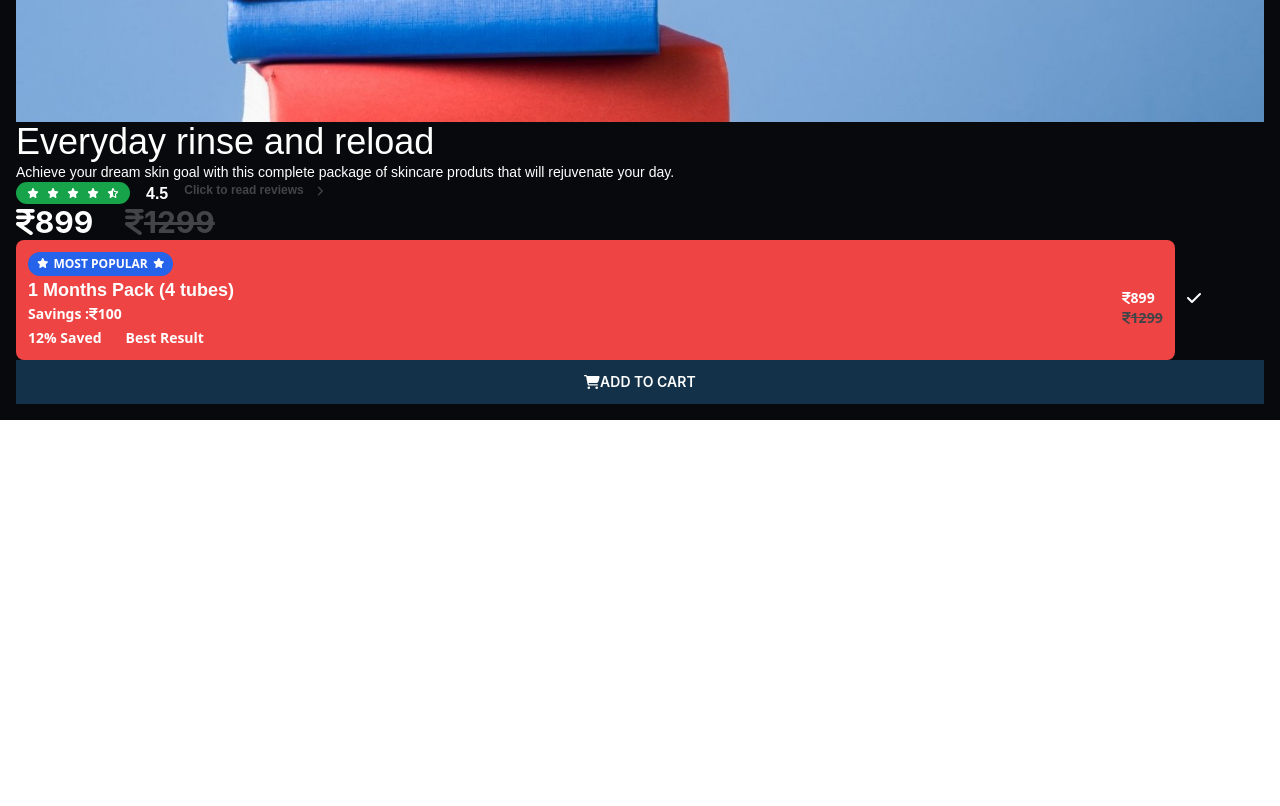
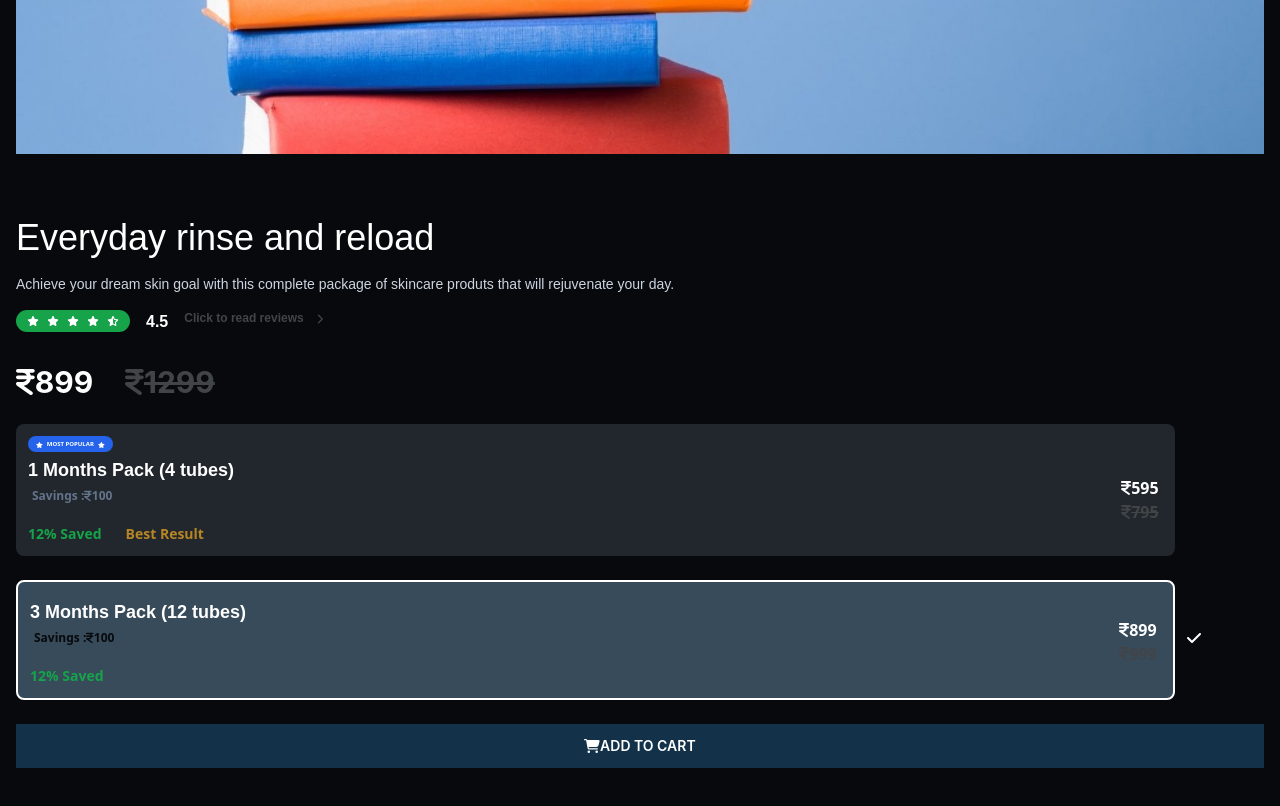
Before and after one commit to snippy066/dyeusfrontend, a React (Create React App) app: page / in a window 1280 px wide. Shown: the part 640-1446 px from the top of the page. Before the commit the page ends 1060 px from the top, so only its background shows below. Built offline with nearby package versions, Linux system fonts and the light colour scheme.

Commit message:
customize styling

```diff
--- a/src/App.js
+++ b/src/App.js
@@ -6,7 +6,7 @@ import Body from './components/body';
 
 function App() {
   return (
-    <div className="App bg-back_blue text-white p-8 md:p-4">
+    <div className="App bg-back_blue text-white p-6 md:p-4">
      <Header/>
      <Body/>
     </div>
--- a/src/components/body.js
+++ b/src/components/body.js
@@ -9,26 +9,29 @@ import Cart from "./cart";
 
 function Body() {
   return (
-    <div className="h-screen md:h-auto bg-back_blue">
+    <div className="h-full md:h-auto bg-back_blue">
       <img src={productpic} alt="product_picture" />
-      <div className="text-4xl font-medium font-custfont">
+      <div className="text-4xl font-medium font-custfont mt-16 pb-4">
         Everyday rinse and reload
       </div>
-      <div className="font-custfont text-sm ">
+      <div className="font-custfont text-sm text-slate-300 pb-4 ">
         Achieve your dream skin goal with this complete package of skincare
         produts that will rejuvenate your day.
       </div>
-      <Rating />
+      <div class="flex items-center pb-8">
+      <Rating /></div>
 
-    <div className="text-3xl flex gap-8">
+    <div className="text-3xl flex gap-8 pb-6">
       <CurrencyCurrent text="899" color={false} strike={false}/>
       <CurrencyCurrent text="1299" color={true} strike={true}/>
       </div>
 
-      <div>
-          <VariantPicker/>
+      <div >
+          <VariantPicker val={false} count={[1,4,595,795]}/>
+          <VariantPicker val={true} count={[3,12,899,999]}/>
+
       </div>
-      <div>
+      <div className="pb-72">
         <Cart/>
       </div>
     </div>
--- a/src/components/currencyCurrent.js
+++ b/src/components/currencyCurrent.js
@@ -6,7 +6,7 @@ function CurrencyCurrent(props) {
   const color=props.color;
   const strike=props.strike;
     return (
-        <div className={`font-bold flex gap-5 ${color?"text-cust_text":"text-white"} ${strike ?
+        <div className={`font-bold flex gap-5 ${color?" text-cust_text":"text-white"} ${strike ?
         "line-through":""}`}>
         <div>
           <FontAwesomeIcon icon={faIndianRupeeSign} />
--- a/src/components/header.js
+++ b/src/components/header.js
@@ -5,7 +5,7 @@ import {faCartShopping} from "@fortawesome/free-solid-svg-icons";
 
 function Header() {
     return (
-        <div className=''>
+        <div className='pb-8'>
             <div className='flex justify-between pt-1 pb-6 items-center'>
            <FontAwesomeIcon icon={faBars} />
            <FontAwesomeIcon icon={faCartShopping} /></div>
--- a/src/components/variantPicker.js
+++ b/src/components/variantPicker.js
@@ -4,37 +4,44 @@ import { faStar } from "@fortawesome/free-solid-svg-icons";
 import { faIndianRupeeSign } from "@fortawesome/free-solid-svg-icons";
 import { faCheck } from "@fortawesome/free-solid-svg-icons";
 import CurrencyCurrent from "./currencyCurrent";
+let select='false';
 
-function VariantPicker() {
+function VariantPicker(props) {
+  const val=props.val;
   return (
-    <div class="flex items-center -mr-4">
-    <div class="bg-red-500 rounded-lg p-3 font-sans text-sm font-semibold border-white w-11/12">
-      <div className=" bg-blue-600 rounded-xl flex text-xs p-1 px-2 justify-center w-fit gap-1">
-        <FontAwesomeIcon icon={faStar} className="h-2.5 mt-0.5" />
+    <div className="flex items-center -mr-4 pb-6" onClick={()=>(!select)}>
+      {
+        console.log(select)
+      }
+  <div className={`rounded-lg p-3 font-sans text-sm font-semibold w-11/12
+  ${val?"bg-black_sh1 border-white border-2":"bg-black_sh"}`}>
+
+      <div className={`bg-blue-600 rounded-xl flex text-xxs p-1 px-2 justify-center w-fit gap-1 ${val?'hidden':'block'}`}>
+        <FontAwesomeIcon icon={faStar} className="h-1.5 mt-0.5" />
         <div>MOST POPULAR</div>
-        <FontAwesomeIcon icon={faStar} className="h-2.5 mt-0.5" />
+        <FontAwesomeIcon icon={faStar} className="h-1.5 mt-0.5" />
       </div>
-      <div className="text-lg font-custfont font-semibold">
-        1 Months Pack (4 tubes)
+      <div className="text-lg font-custfont font-semibold mt-1">
+        {props.count[0]} Months Pack ({props.count[1]} tubes)
       </div>
-      <div class="flex justify-between">
+      <div className={`flex justify-between text-xs p-1 ${val?"text-back_blue":" text-slate-500"}`}>
         <div>
           Savings :
           <FontAwesomeIcon icon={faIndianRupeeSign} />
           100
         </div>
-        <div class="-mt-4">
-          <CurrencyCurrent text="899" color={false} strike={false} />
-          <CurrencyCurrent text="1299" color={true} strike={true} />
+        <div className="-mt-3 font-bold text-base">
+          <CurrencyCurrent text={props.count[2]} color={false} strike={false} />
+          <CurrencyCurrent text={props.count[3]} color={true} strike={true} className={`${val?" text-black_sh":"text-slate-500"}`}/>
         </div>
       </div>
-      <div class="flex gap-6">
+      <div className="flex gap-6 text-green-600 -mt-1">
         12% Saved
-        <div>Best Result</div>
+        <div className={`text-yellow_sh ${val?'hidden':'block'}`}>Best Result</div>
       </div>
     </div>
 
-    <div><FontAwesomeIcon icon={faCheck} className="h-6 w-6 ml-3"/></div>
+    <div className={`${val?'block':'hidden'}`}><FontAwesomeIcon icon={faCheck} className="h-6 w-6 ml-3"/></div>
     </div>
   );
 }
--- a/tailwind.config.js
+++ b/tailwind.config.js
@@ -4,10 +4,17 @@ module.exports = {
   ],
   theme: {
     extend: {
+      fontSize: {
+        xxs: ['6px', '8px'],
+      },
       colors: {
          'back_blue':'#08090c',
          'cust_text':'#424548',
-         'cart_col':'#13324a'
+         'cart_col':'#13324a',
+         'black_sh':'#21272c',
+         'black_sh1':'#374b5b',
+         'yellow_sh':'#b68625',
+         'green_sh':'#22814c'
       },
       height: {
         '.25': '0.0225rem',
```
